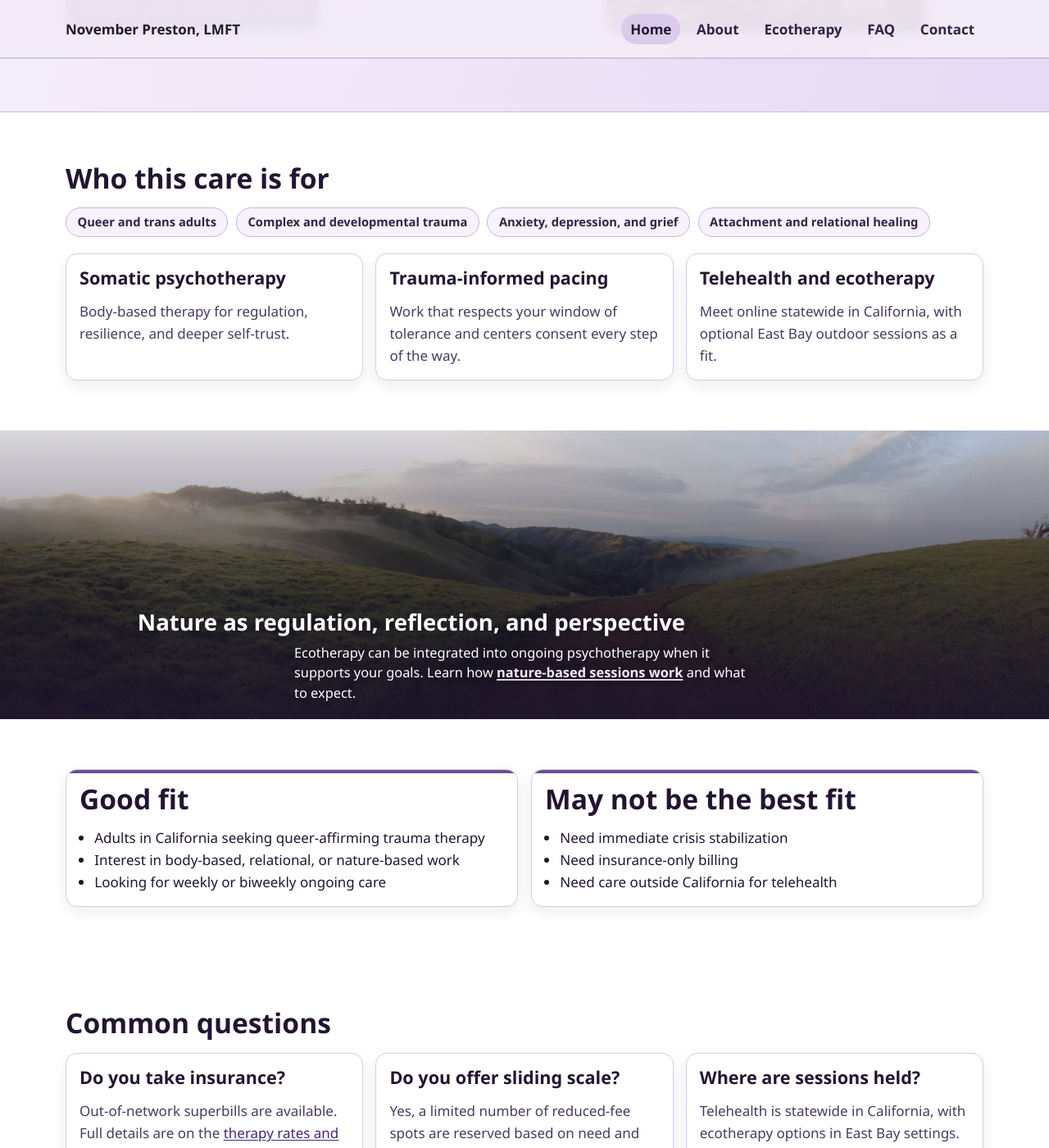
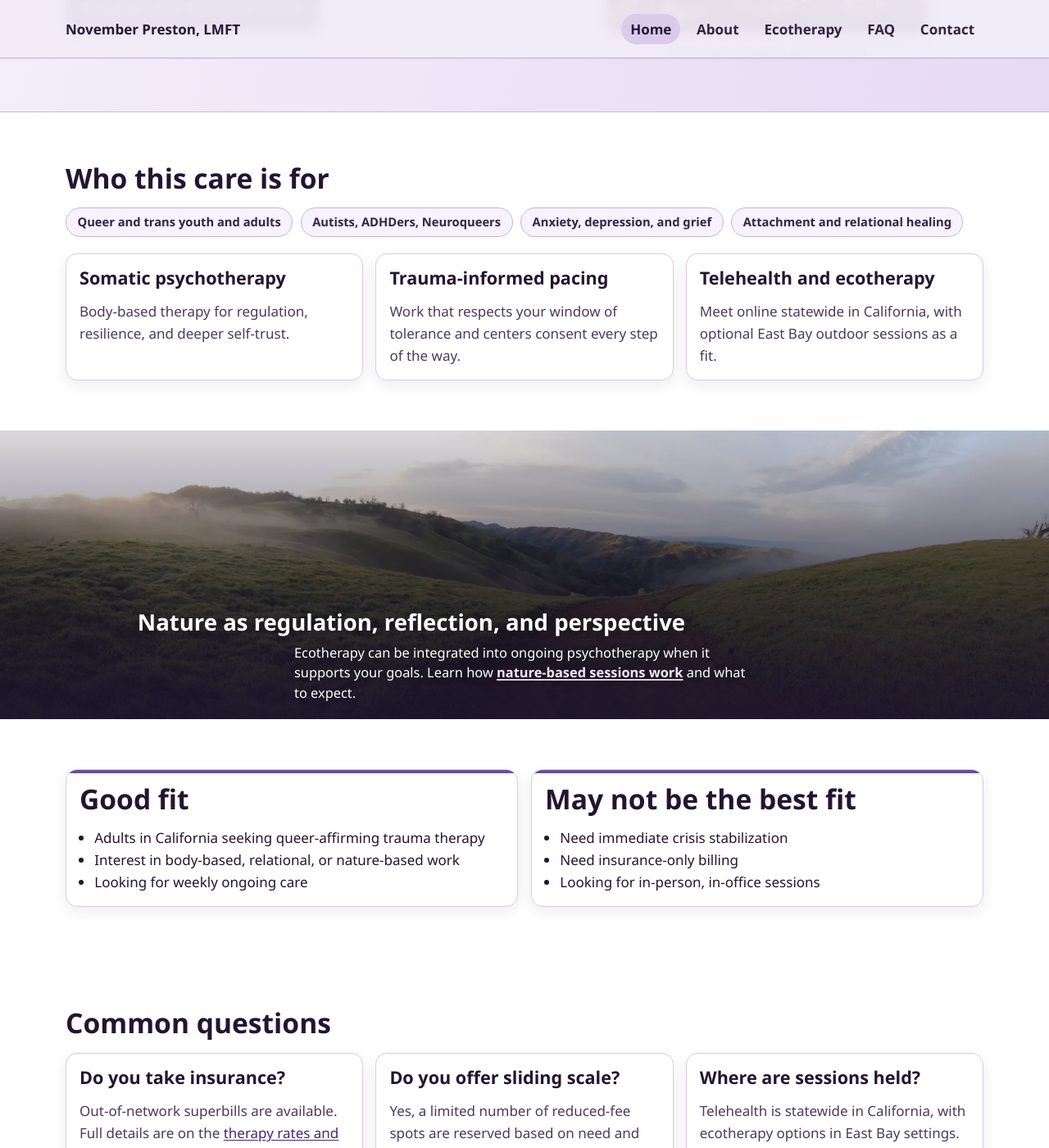
Before and after one commit to StellaTerra/NovemberPreston, a Jekyll site: the page built from index.html, in a window 1280 px wide and 1400 px high, scrolled down 581 px. Shown: the whole window at 82% size. Built offline with Jekyll 4.4.1, drawn with Linux system fonts in a browser that asks for light colours; a script that is not in the unit is left out.

Commit message:
Update home.yml

```diff
--- a/_data/pages/home.yml
+++ b/_data/pages/home.yml
@@ -2,7 +2,7 @@ seo:
   title: Queer Somatic Therapy in California | November Preston, LMFT
   description: Queer-affirming, trauma-informed somatic therapy for California adults. Telehealth statewide, with East Bay ecotherapy options and free 20-minute consultations.
   og_description: Queer and trans affirming somatic psychotherapy with telehealth statewide in California and optional East Bay ecotherapy sessions.
-  twitter_description: Somatic psychotherapy for queer and trans adults across California, with East Bay nature-based session options.
+  twitter_description: Somatic psychotherapy for queer and trans youth and adults across California, with East Bay nature-based session options.
   social_image_alt: Portrait of therapist November Preston smiling
 hero:
   title_id: home-title
@@ -22,8 +22,8 @@ services:
   title: Who this care is for
   pills_label: Client focus areas
   pills:
-    - Queer and trans adults
-    - Complex and developmental trauma
+    - Queer and trans youth and adults
+    - Autists, ADHDers, Neuroqueers
     - Anxiety, depression, and grief
     - Attachment and relational healing
   cards:
@@ -47,13 +47,13 @@ fit:
     items:
       - Adults in California seeking queer-affirming trauma therapy
       - Interest in body-based, relational, or nature-based work
-      - Looking for weekly or biweekly ongoing care
+      - Looking for weekly ongoing care
   maybe_not:
     title: May not be the best fit
     items:
       - Need immediate crisis stabilization
       - Need insurance-only billing
-      - Need care outside California for telehealth
+      - Looking for in-person, in-office sessions
 faq_preview:
   title_id: faq-preview-title
   title: Common questions
```
